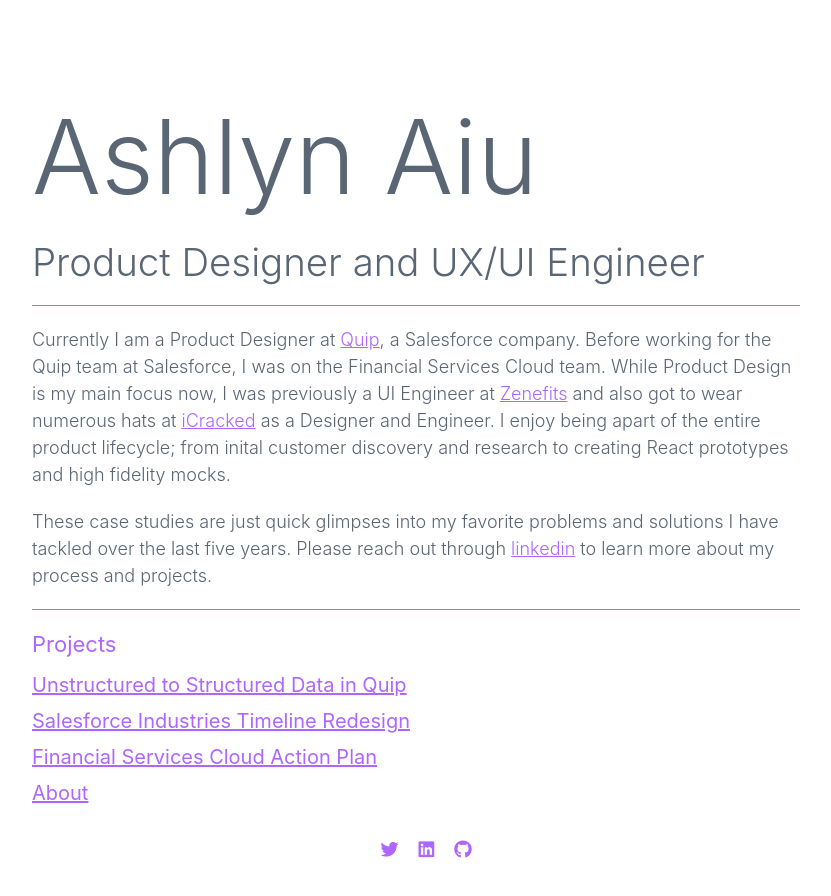
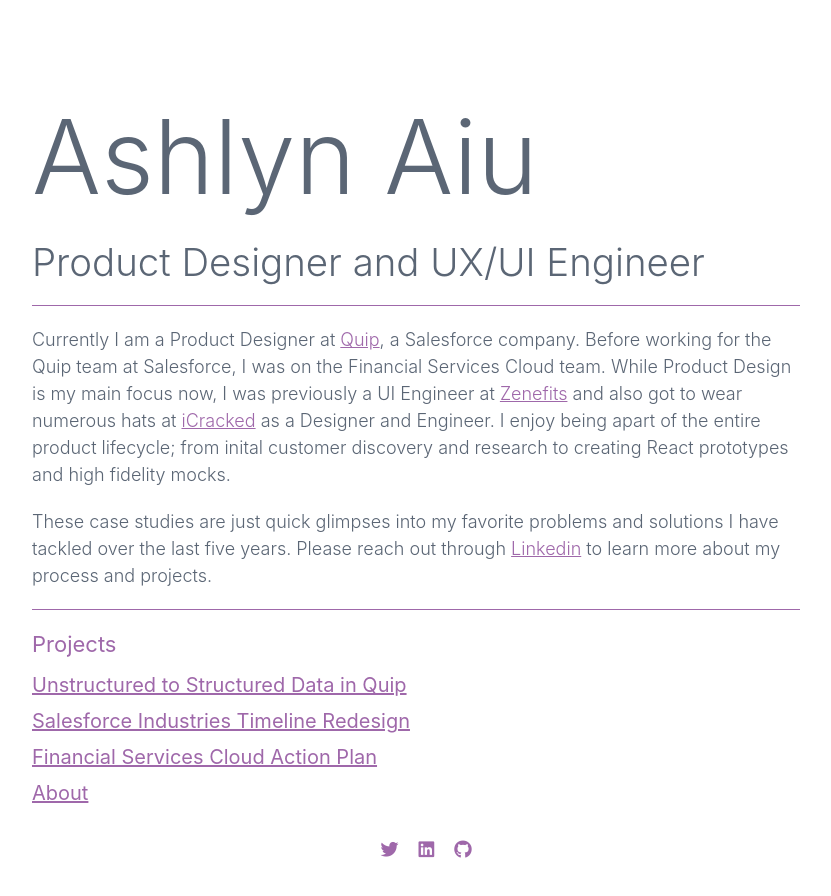
Before and after one commit to ashlynaiu/ashlyn-portfolio, a React (Create React App) app: page / in a window 1280 px wide. Shown: the top 896 px of the page, without its empty margins (224-1055 px from the left). Built offline with nearby package versions, Linux system fonts and the light colour scheme.

Commit message:
quick fixes

```diff
--- a/src/components/Home.js
+++ b/src/components/Home.js
@@ -8,7 +8,7 @@
           <h2>Product Designer and UX/UI Engineer</h2>
           <p className="first">Currently I am a Product Designer at <a href="https://quip.com/" target="_blank" rel="noopener noreferrer">Quip</a>, a Salesforce company. Before working for the Quip team at Salesforce, I was on the Financial Services Cloud team. While Product Design is my main focus now, I was previously a UI Engineer at <a href="https://www.zenefits.com/" target="_blank" rel="noopener noreferrer">Zenefits</a> and also got to wear numerous hats at <a href="https://www.icracked.com/" target="_blank" rel="noopener noreferrer">iCracked</a> as a Designer and Engineer. I enjoy being apart of the entire product lifecycle; from inital customer discovery and research to creating React prototypes and high fidelity mocks.</p>
 
-          <p>These case studies are just quick glimpses into my favorite problems and solutions I have tackled over the last five years. Please reach out through <a href="https://www.linkedin.com/pub/ashlyn-aiu/42/56b/60a" target="_blank" rel="noopener noreferrer">linkedin</a> to learn more about my process and projects.</p>
+          <p>These case studies are just quick glimpses into my favorite problems and solutions I have tackled over the last five years. Please reach out through <a href="https://www.linkedin.com/pub/ashlyn-aiu/42/56b/60a" target="_blank" rel="noopener noreferrer">Linkedin</a> to learn more about my process and projects.</p>
         </div>
     );
   }
--- a/src/components/Timeline.js
+++ b/src/components/Timeline.js
@@ -9,12 +9,12 @@
     return (
       <div className="timeline">
         <h1>Ashlyn Aiu</h1>
-        <h2>Unstructured to Structured Data in Quip</h2>
+        <h2>Salesforce Industries Timeline Redesign</h2>
         <div className="project-details">
-          <p><b>Team:</b> Financial Services Cloud</p>
+          <p><b>Team:</b> Industries Cloud</p>
           <p><b>Role:</b> Lead Product Designer</p>
           <p><b>Status:</b> Waiting for Resources</p>
-          <p><b>Time Frame:</b> Started February 2019</p>
+          <p><b>Time Frame:</b> August 2018 - November 2018</p>
           <p><b>Execution:</b> Product Definition, Sketching, User Research, High Fidelity Mocks </p>
         </div>
 
--- a/src/styles/App.css
+++ b/src/styles/App.css
@@ -45,7 +45,6 @@
   font-weight: 300;
   margin-bottom: 20px;
   -webkit-font-smoothing: antialiased; }
-
   @media only screen and (max-width: 999px) {
     h2 {
       font-size: 4vw; } }
@@ -55,7 +54,7 @@
   line-height: 28px;
   font-weight: 400;
   margin-bottom: 14px;
-  color: #AE66FF;
+  color: #9F68AA;
   -webkit-font-smoothing: antialiased; }
 
 h4 {
@@ -66,11 +65,9 @@
   -webkit-font-smoothing: antialiased; }
 
 a {
-  color: #AE66FF; }
-
+  color: #9F68AA; }
   a img {
     outline-color: none; }
-
   a:hover {
     text-decoration: none; }
 
@@ -79,18 +76,15 @@
   line-height: 150%;
   font-weight: 300;
   margin-bottom: 20px; }
-
   @media only screen and (max-width: 999px) {
     p {
       font-size: 16px; } }
-
   p b {
-  color: #AE66FF; }
+    color: #9F68AA; }
 
 ul {
   margin-bottom: 20px;
   padding-left: 20px; }
-
   ul li {
     font-size: 18px;
     line-height: 150%;
@@ -106,7 +100,6 @@
   margin: 3rem auto;
   padding: 3rem;
   background: #fff; }
-
   @media only screen and (max-width: 999px) {
     .mainContainer {
       margin: 2rem auto;
@@ -116,7 +109,7 @@
 .first, nav {
   padding-top: 20px;
   margin-top: 20px;
-  border-top: 1px solid #AE66FF; }
+  border-top: 1px solid #9F68AA; }
 
 .project-details p {
   margin-bottom: 8px; }
@@ -124,10 +117,9 @@
 .gif-container {
   display: flex;
   justify-content: center; }
-
   .gif-container img {
-  width: 80%; }
-
+    width: 80%;
+    height: 100%; }
     @media only screen and (max-width: 999px) {
       .gif-container img {
         width: 100%; } }
@@ -135,7 +127,6 @@
 .photo-grid .row {
   display: flex;
   justify-content: space-between; }
-
   .photo-grid .row img {
     width: 48%; }
 
@@ -144,14 +135,12 @@
   justify-content: center;
   align-content: center;
   margin-top: 30px; }
-
   footer ul li {
     display: inline;
     padding: 0 10px; }
-
     footer ul li a, footer ul li i {
       display: block;
-  color: #AE66FF; }
+      color: #9F68AA; }
 
 .svg-port-triangle, .svg-homepage-down-arrow, .svg-homepage-go-arrow, .svg-port-social-tumblr, .svg-port-social-twitter, .svg-port-social-linkedin, .svg-port-social-github, .svg-port-social-dribbble {
   background-repeat: no-repeat; }
--- a/src/styles/Common.css
+++ b/src/styles/Common.css
@@ -45,7 +45,6 @@
   font-weight: 300;
   margin-bottom: 20px;
   -webkit-font-smoothing: antialiased; }
-
   @media only screen and (max-width: 999px) {
     h2 {
       font-size: 4vw; } }
@@ -55,7 +54,7 @@
   line-height: 28px;
   font-weight: 400;
   margin-bottom: 14px;
-  color: #AE66FF;
+  color: #9F68AA;
   -webkit-font-smoothing: antialiased; }
 
 h4 {
@@ -66,11 +65,9 @@
   -webkit-font-smoothing: antialiased; }
 
 a {
-  color: #AE66FF; }
-
+  color: #9F68AA; }
   a img {
     outline-color: none; }
-
   a:hover {
     text-decoration: none; }
 
@@ -79,18 +76,15 @@
   line-height: 150%;
   font-weight: 300;
   margin-bottom: 20px; }
-
   @media only screen and (max-width: 999px) {
     p {
       font-size: 16px; } }
-
   p b {
-  color: #AE66FF; }
+    color: #9F68AA; }
 
 ul {
   margin-bottom: 20px;
   padding-left: 20px; }
-
   ul li {
     font-size: 18px;
     line-height: 150%;
@@ -106,7 +100,6 @@
   margin: 3rem auto;
   padding: 3rem;
   background: #fff; }
-
   @media only screen and (max-width: 999px) {
     .mainContainer {
       margin: 2rem auto;
@@ -116,7 +109,7 @@
 .first, nav {
   padding-top: 20px;
   margin-top: 20px;
-  border-top: 1px solid #AE66FF; }
+  border-top: 1px solid #9F68AA; }
 
 .project-details p {
   margin-bottom: 8px; }
@@ -124,10 +117,9 @@
 .gif-container {
   display: flex;
   justify-content: center; }
-
   .gif-container img {
-  width: 80%; }
-
+    width: 80%;
+    height: 100%; }
     @media only screen and (max-width: 999px) {
       .gif-container img {
         width: 100%; } }
@@ -135,7 +127,6 @@
 .photo-grid .row {
   display: flex;
   justify-content: space-between; }
-
   .photo-grid .row img {
     width: 48%; }
 
@@ -144,11 +135,9 @@
   justify-content: center;
   align-content: center;
   margin-top: 30px; }
-
   footer ul li {
     display: inline;
     padding: 0 10px; }
-
     footer ul li a, footer ul li i {
       display: block;
-  color: #AE66FF; }
+      color: #9F68AA; }
--- a/src/styles/Common.sass
+++ b/src/styles/Common.sass
@@ -6,7 +6,7 @@
 $frame-desktop: 820px
 $text-color-standard: #5B6675
 $secondary-text: #745486
-$main-link-color: #AE66FF
+$main-link-color: #9F68AA
 $background-color: #FFF
 $break-medium: 1000px
 
@@ -133,6 +133,7 @@
   justify-content: center
   img
     width: 80%
+    height: 100%
     @media only screen and (max-width: $break-medium - 1)
       width: 100%
 
@@ -154,4 +155,4 @@
       padding: 0 10px
       a, i
         display: block
-        color: #AE66FF
+        color: $main-link-color
```
Lines whose indentation alone changed are shown as unchanged.
